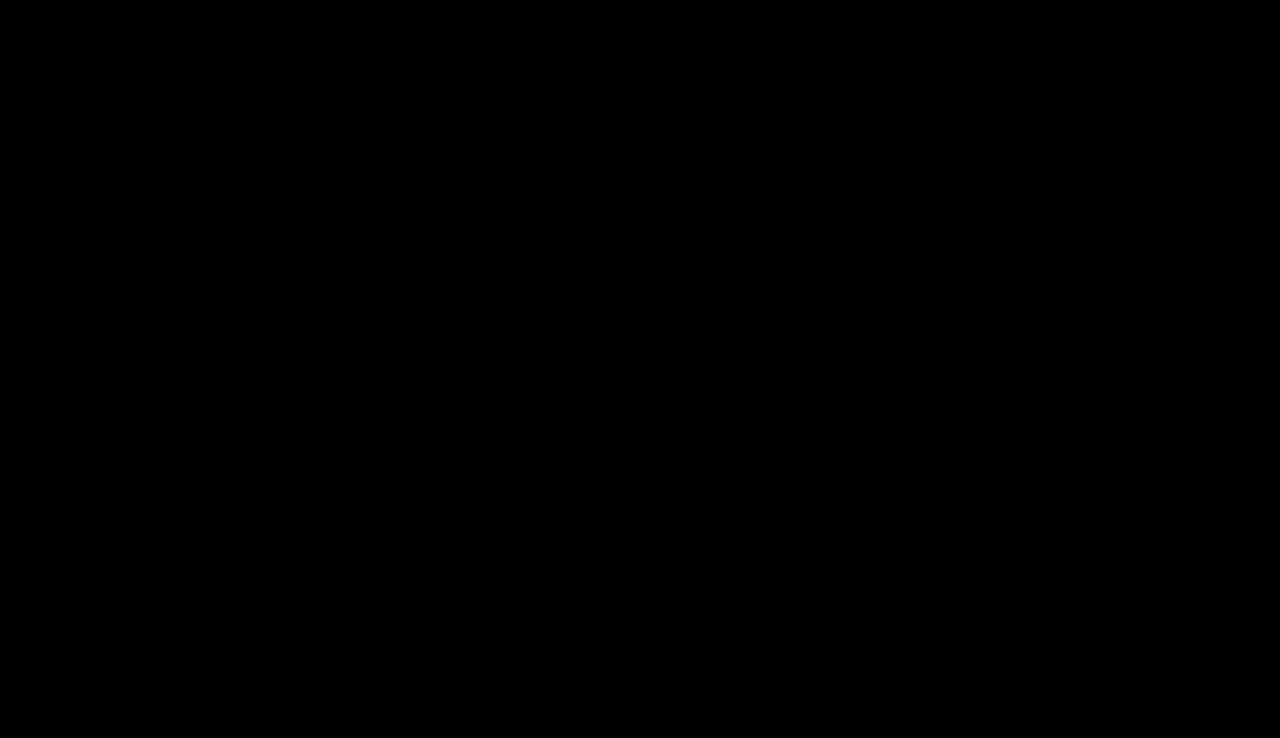
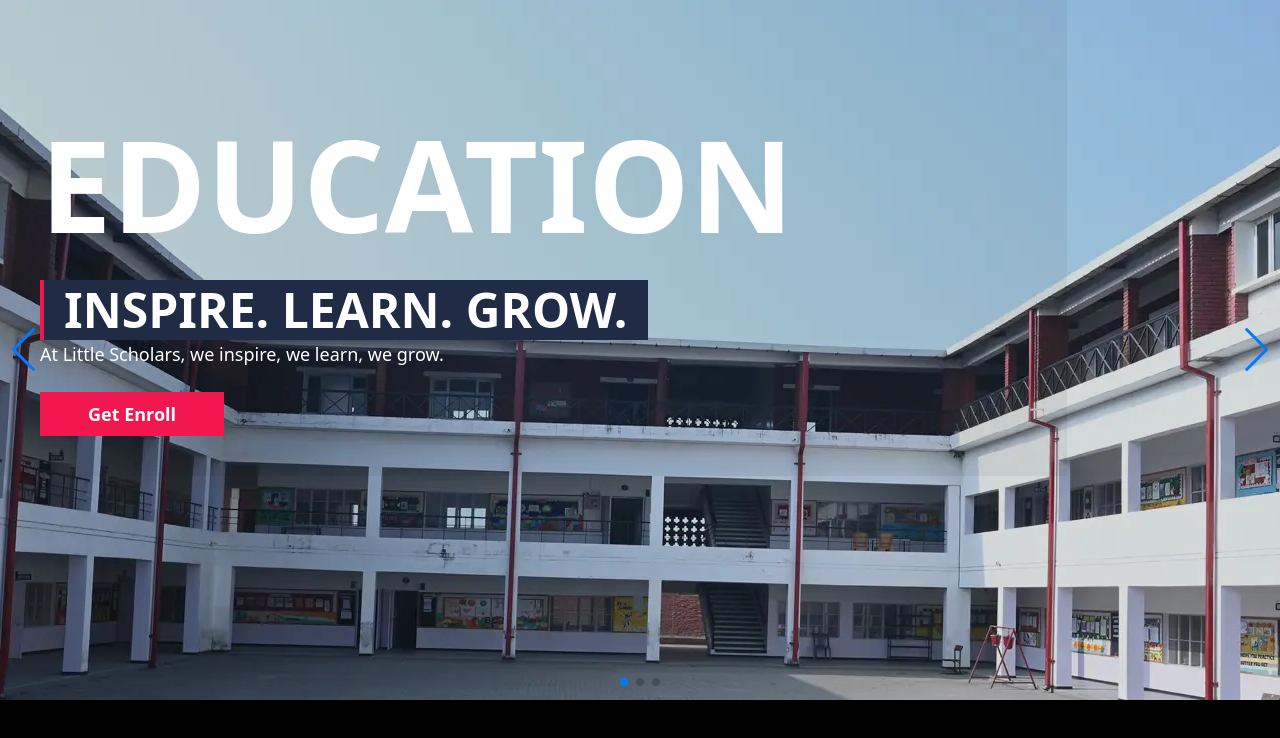
Before and after one commit to kmushafiya003/little-scholar-school-website, a React (Create React App) app: page / in a window 1280 px wide. Shown: the top 738 px of the page. Built offline with nearby package versions, Linux system fonts and the light colour scheme.

Commit message:
herosection-nalini

```diff
--- a/src/App.js
+++ b/src/App.js
@@ -1,11 +1,12 @@
 
 import './App.css';
+import HeroSection from './components/home/HeroSection';
 
 
 function App() {
   return (
     <div className="w-screen min-h-screen overflow-x-hidden bg-black">
-
+       <HeroSection />
 
     </div>
 
--- a/src/components/home/HeroSection.jsx
+++ b/src/components/home/HeroSection.jsx
@@ -34,20 +34,20 @@ const HeroSection = () => {
             <SwiperSlide key={index} className="relative w-full h-full ">
               <img src={image} alt={`Slide ${index}`} className="w-full h-full object-cover" />
               <div
-                className={` smd:w-10/12 xs:w-[88%] w-11/12 absolute top-0 left-0 flex flex-col justify-center items-${
-                  index === 0 ? 'start' : index === 1 ? 'center' : 'end'
+                className={`smd:w-10/12 xs:w-[88%] w-11/12 absolute top-0 left-0 flex flex-col justify-center items-${
+                  index === 0 ? 'start text-left' : index === 1 ? 'center text-center' : 'end text-right'
                 } p-10 bg-black bg-opacity-5 text-white`}
               >
                 {index === 0 && (
                   <>
-                    <h2 className="text-xxl md:text-9xl font-bold uppercase mb-4 text-right">Education</h2>
-                    <div className="bg-dark-blue w-max text-center uppercase font-semibold text-lg md:text-3xl text-white  border-l-4 border-red px-4 py-2 md:px-5 md:py-4 mt-4">
+                    <h2 className="text-xxl md:text-9xl font-bold uppercase mb-4 mt-20">Education</h2>
+                    <div className="bg-dark-blue w-max text-center uppercase font-semibold text-lg md:text-3xl text-white border-l-4 border-red px-4 py-2 md:px-5 md:py-4 mt-4">
                       Inspire. Learn. Grow.
                     </div>
-                    <p className="text-base md:text-lg mb-4">At Little Scholars, we inspire, we learn, we grow.</p>
+                    <p className="text-base md:text-lg mb-6">At Little Scholars, we inspire, we learn, we grow.</p>
                     <a
                       href="https://onlineregistration.littlescholars-kashipur.com/OnlineRegistration/"
-                      className="bg-red w-max hover:bg-bright-black text-white font-semibold text-base md:text-lg py-1 px-3 md:py-2 md:px-4 rounded-full"
+                      className="bg-red w-max hover:bg-bright-black text-white font-semibold text-base md:text-lg py-1 px-3 md:py-2 md:px-12"
                     >
                       Get Enroll
                     </a>
@@ -55,34 +55,36 @@ const HeroSection = () => {
                 )}
                 {index === 1 && (
   <>
-                    <h2 className="text-xxl md:text-9xl font-bold uppercase mb-4 text-right">Education</h2>
-                    <div className="w-max bg-dark-blue text-center uppercase font-semibold text-xl md:text-2xl text-white border-0 border-r-6 border-l-6 border-red rounded-full px-4 py-2 md:px-6 md:py-3 mt-4">
+    <h2 className="text-xxl md:text-9xl font-bold uppercase mb-4 mt-20 text-center">Education</h2>
+    <div className="w-max bg-dark-blue text-center uppercase font-semibold text-xl md:text-2xl text-white border-0 border-r-6 border-l-6 border-red rounded-full px-4 py-2 md:px-6 md:py-3 mt-4 mx-auto">
       Bright Futures Begin Here
     </div>
-                    <p className="w-max text-lg md:text-xl mb-4 text-center">Little Scholars: Where Bright Futures Begin.</p>
+    <p className="w-max text-lg md:text-xl mb-4 text-center mx-auto">Little Scholars: Where Bright Futures Begin.</p>
     <a
       href="https://onlineregistration.littlescholars-kashipur.com/OnlineRegistration/"
-                      className="bg-red hover:bg-bright-black text-white font-semibold text-lg md:text-xl py-2 px-4 md:py-3 md:px-6 rounded-full"
+      className="bg-red hover:bg-bright-black text-white font-semibold text-lg md:text-xl py-2 px-4 md:py-3 md:px-12 mx-auto"
     >
       Get Enroll
     </a>
   </>
 )}
+
 {index === 2 && (
   <>
-                    <h2 className="text-xxl md:text-9xl font-bold uppercase mb-4 text-right">Education</h2>
-                    <div className="w-max bg-dark-blue text-center uppercase font-semibold text-xl md:text-2xl text-white border-0 border-l-6 border-red rounded-full px-4 py-2 md:px-6 md:py-3 mt-4">
+    <h2 className="text-xxl md:text-9xl font-bold uppercase mb-4 mt-20 text-right">Education</h2>
+    <div className="w-max bg-dark-blue text-center uppercase font-semibold text-xl md:text-2xl text-white border-0 border-l-6 border-red rounded-full px-4 py-2 md:px-6 md:py-3 mt-4 ml-auto">
       Unlock Potential.
     </div>
-                    <p className="text-lg md:text-xl mb-4 text-right">Little Scholars: Unlocking Every Child's Potential.</p>
+    <p className="text-lg md:text-xl mb-4 text-right ml-auto">Little Scholars: Unlocking Every Child's Potential.</p>
     <a
       href="https://onlineregistration.littlescholars-kashipur.com/OnlineRegistration/"
-                      className="w-max bg-red hover:bg-bright-black text-white font-semibold text-lg md:text-lg py-2 px-4 md:py-3 sm:px-6"
+      className="w-max bg-red hover:bg-bright-black text-white font-semibold text-lg md:text-lg py-2 px-4 md:py-3 sm:px-6 ml-auto"
     >
       Get Enroll
     </a>
   </>
 )}
+
               </div>
             </SwiperSlide>
           ))}
```
Lines whose indentation alone changed are shown as unchanged.
